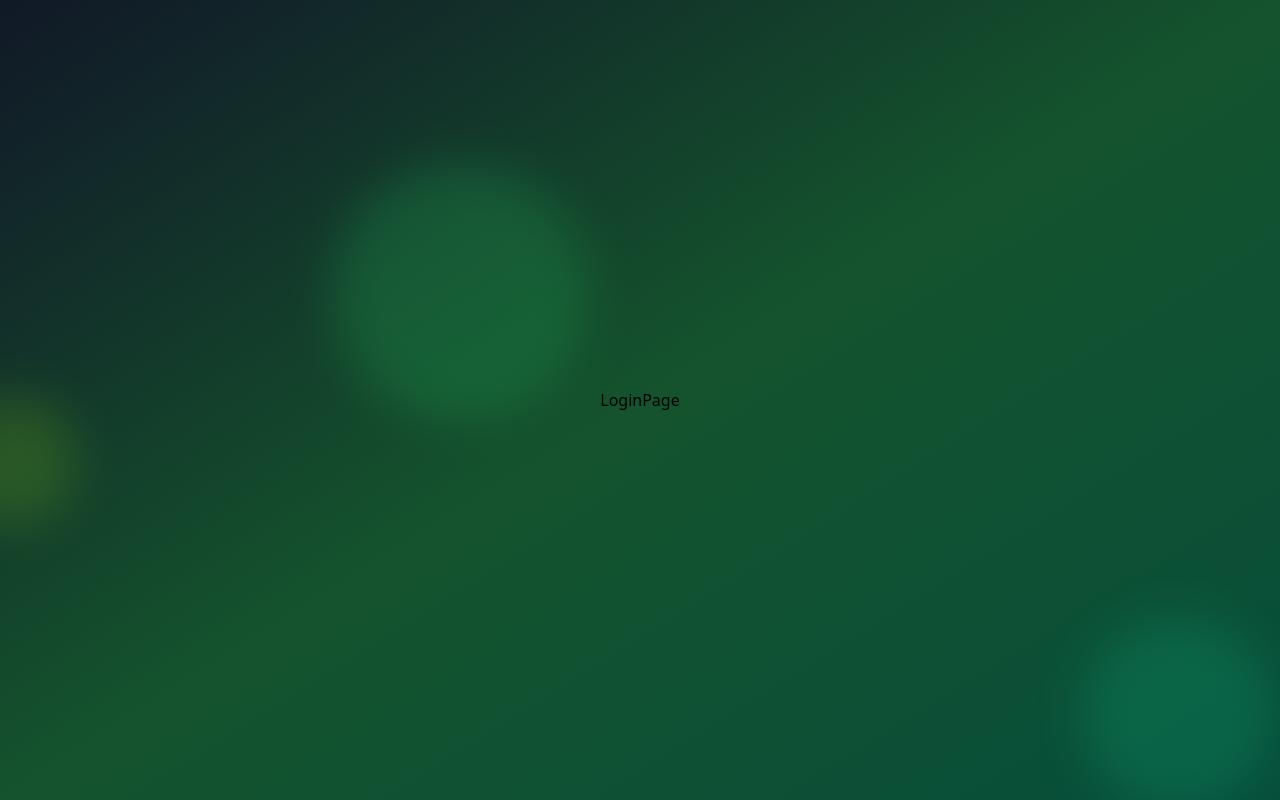
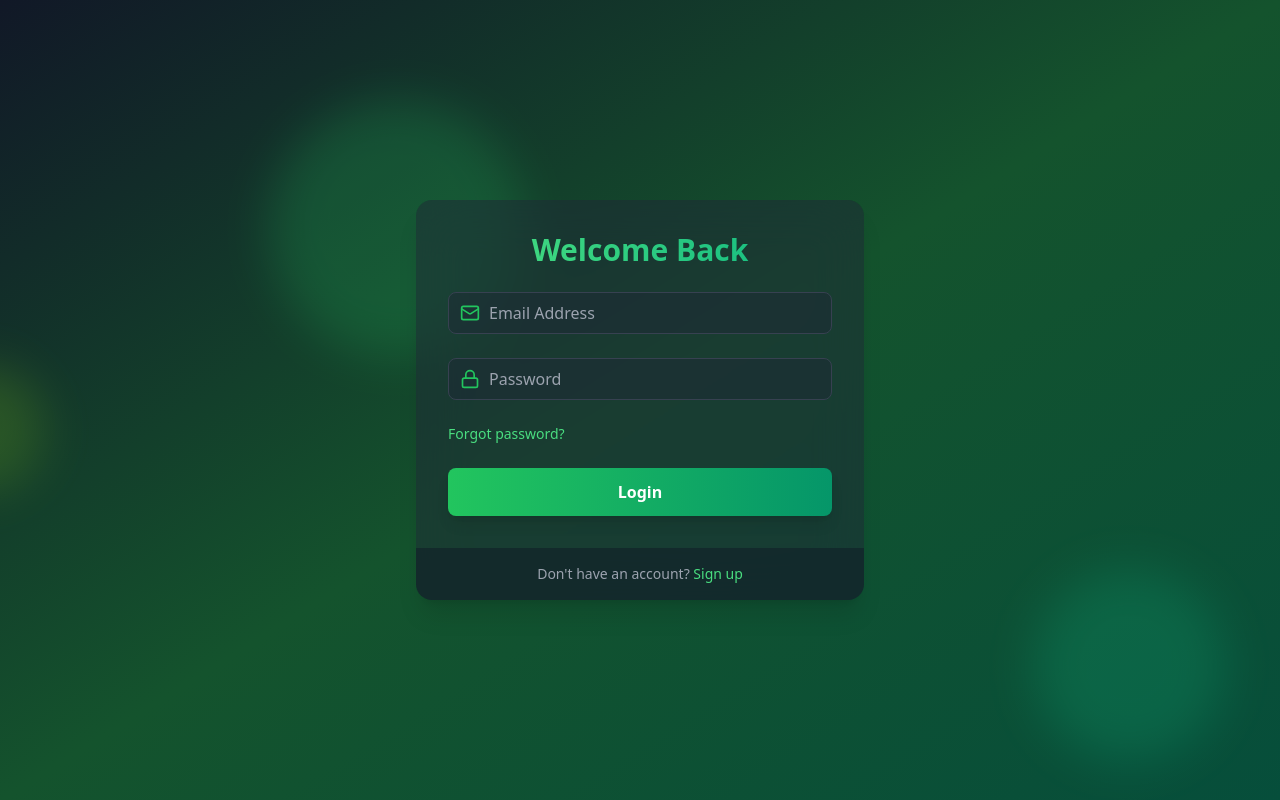
Before and after one commit to travisVela/auth-app, a React (Vite) app in the folder frontend/: page /login in a window 1280 px wide. Built offline with nearby package versions, Linux system fonts and the light colour scheme.

Commit message:
add login page

```diff
--- a/frontend/src/pages/LoginPage.jsx
+++ b/frontend/src/pages/LoginPage.jsx
@@ -1,7 +1,78 @@
-import React from "react";
+import React, { useState } from "react";
+import { motion } from "framer-motion";
+import { Mail, Lock, Loader } from "lucide-react";
+import { Link } from "react-router-dom";
+import { set } from "mongoose";
+import Input from "../component/Input";
 
 const LoginPage = () => {
-  return <div>LoginPage</div>;
+  const [email, setEmail] = useState("");
+  const [password, setPassword] = useState("");
+
+  const isLoading = false;
+
+  const handleLogin = (e) => {
+    e.preventDefault();
+  };
+
+  return (
+    <motion.div
+      initial={{ opacity: 0, y: 20 }}
+      animate={{ opacity: 1, y: 0 }}
+      transition={{ duration: 0.5 }}
+      className="max-w-md w-full bg-gray-800 bg-opacity-50 backdrop-filter backdrop-blur-xl rounded-2xl shadow-xl overflow-hidden"
+    >
+      <div className="p-8">
+        <h2 className="text-3xl font-bold mb-6 text-center bg-gradient-to-r from-green-400 to-emerald-500 text-transparent bg-clip-text">
+          Welcome Back
+        </h2>
+        <form onSubmit={handleLogin}>
+          <Input
+            icon={Mail}
+            type="email"
+            placeholder="Email Address"
+            value={email}
+            onChange={(e) => setEmail(e.target.value)}
+          />
+          <Input
+            icon={Lock}
+            type="password"
+            placeholder="Password"
+            value={password}
+            onChange={(e) => setPassword(e.target.value)}
+          />
+          <div className="flex items-center mb-6">
+            <Link
+              to="/forgot-password"
+              className="text-sm text-green-400 hover:underline"
+            >
+              Forgot password?
+            </Link>
+          </div>
+          <motion.button
+            whileHover={{ scale: 1.02 }}
+            whileTap={{ scale: 0.98 }}
+            className="w-full py-3 bg-gradient-to-r from-green-500 to-emerald-600 text-white font-bold rounded-lg shadow-lg hover:from-green-600 hover:to-emerald-700 focus:outline-none focus:ring-2 focus:ring-green-500 focus:ring-offset-2 focus:ring-offset-gray-900 transition duration-200"
+            type="submit"
+          >
+            {isLoading ? (
+              <Loader className="w-6 h-6 mx-auto animate-spin" />
+            ) : (
+              "Login"
+            )}
+          </motion.button>
+        </form>
+      </div>
+      <div className="px-8 py-4 bg-gray-900 bg-opacity-50 flex justify-center">
+        <p className="text-sm text-gray-400">
+          Don't have an account?{" "}
+          <Link to="/signup" className="text-green-400 hover:underline">
+            Sign up
+          </Link>
+        </p>
+      </div>
+    </motion.div>
+  );
 };
 
 export default LoginPage;
```
